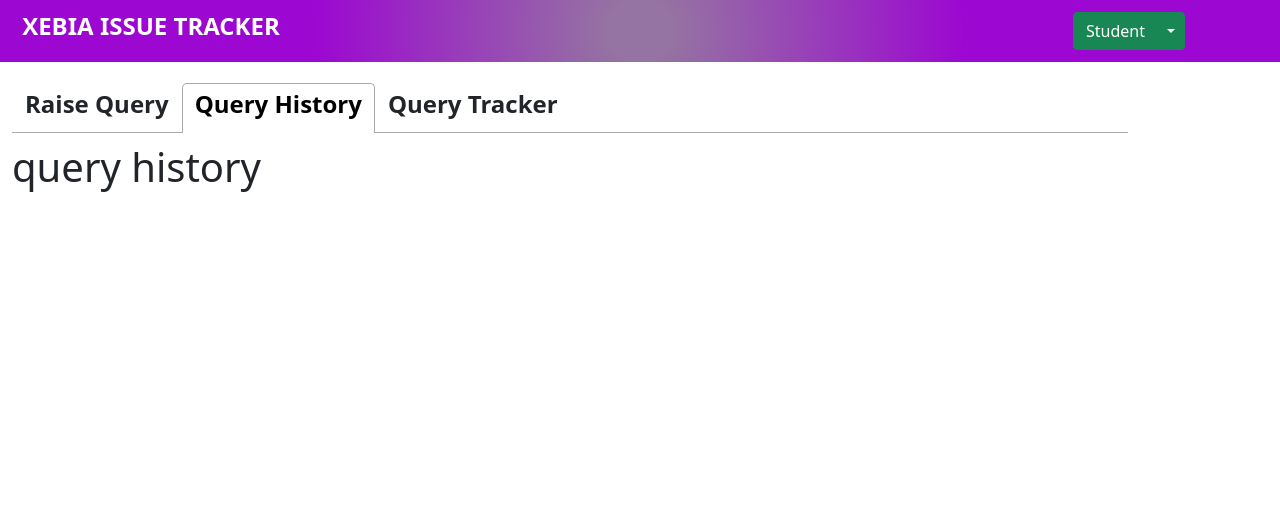
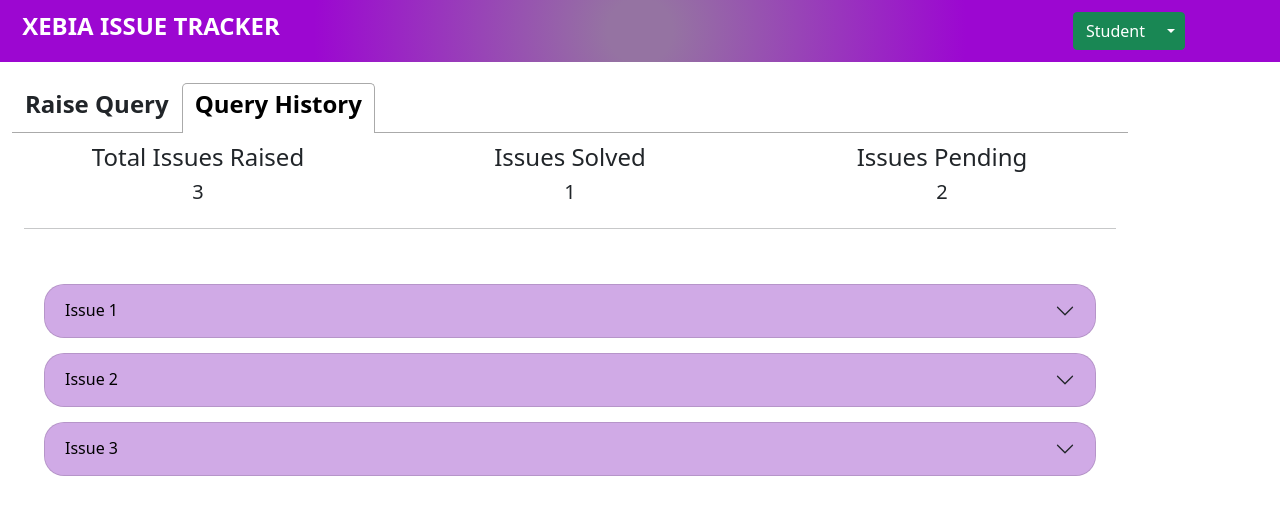
Before and after one commit to IcHiGo-KuRoSaKiI/Xethon-Robosuto-Frontend, a React (Create React App) app: page /studentHome in a window 1280 px wide. Both pictures are taken after a click on the tab "Query History". Shown: the top 514 px of the page. Built offline with nearby package versions, Linux system fonts and the light colour scheme.

Commit message:
student:issue history and issue tracker design completed

```diff
--- a/package.json
+++ b/package.json
@@ -16,6 +16,7 @@
     "react-router-dom": "^5.3.0",
     "react-scripts": "4.0.3",
     "react-select": "^5.0.0",
+    "react-simple-star-rating": "^3.0.0",
     "react-tabs": "^3.2.2",
     "web-vitals": "^1.1.2"
   },
--- a/src/App.js
+++ b/src/App.js
@@ -6,7 +6,6 @@
 
 function App() {
   return (
-    <div className="App">
     <Router>
       <div className="App">
         <Switch>
@@ -21,8 +20,7 @@
           </Route>
         </Switch>
       </div>
-      </Router>
-    </div>
+    </Router >
   );
 }
 
--- /dev/null
+++ b/src/pages/Components/QueryAccordian/QueryAccordian.css
@@ -0,0 +1,41 @@
+.accordion-item{
+  background-color: #d0aae6 !important;
+  border-radius: 20px !important;
+  margin: 15px 20px;
+}
+.accordion-button{
+  background-color: #d0aae6 !important;
+  color: black !important;
+  border-radius: 20px !important;
+  border-bottom: 0px transparent !important;
+}
+.accordion-button:focus{
+  border: #d0aae6 !important;
+}
+.query_history_button{
+  border-radius: 15px !important;
+  font-weight: 700 !important;
+  background-color: white !important;
+  color: black !important;
+  border-color: blanchedalmond !important;
+  margin: 5px 0px;
+}
+.query_tracking_button{
+  border-radius: 15px !important;
+  font-weight: 700 !important;
+  color: black !important;
+  margin: 5px 0px;
+}
+
+.solutionBox{
+  border: 1px solid black;
+  padding: 10px;
+}
+
+.query_history_button{
+  border-radius: 15px;
+  font-weight: 700;
+  background-color: white;
+  color: black;
+  border-color: blanchedalmond;
+}
--- /dev/null
+++ b/src/pages/Components/QueryAccordian/QueryAccordian.js
@@ -0,0 +1,176 @@
+import React, { useState } from 'react';
+import "./QueryAccordian.css"
+import { Container, Row, Col } from 'react-bootstrap';
+import { Button, Form } from 'react-bootstrap';
+import Accordion from 'react-bootstrap/Accordion'
+import Modal from 'react-bootstrap/Modal'
+import Stepper from '@mui/material/Stepper';
+import Step from '@mui/material/Step';
+import StepLabel from '@mui/material/StepLabel';
+import StepContent from '@mui/material/StepContent';
+// import Button from '@mui/material/Button';
+import Paper from '@mui/material/Paper';
+import Rating from 'react-simple-star-rating';
+
+function QueryAccordian({ number, id, department, status }) {
+  const [feedback, showFeedback] = useState(false)
+  const [solution, showSolution] = useState(false)
+  const [tracker, showTracker] = useState(false)
+  const [activeStep, setActiveStep] = useState(3)
+  const [rating, setRating] = useState(0)
+
+  const FeedBackFormHandler = () => {
+    showFeedback(!feedback)
+  }
+  const ViewSolutionHandler = () => {
+    showSolution(!solution)
+  }
+  const ViewTrackerHandler = () => {
+    showTracker(!tracker)
+  }
+  const SubmitFeedback = () => {
+    showFeedback(!feedback)
+  }
+  const handleRating = (rate) => {
+    setRating(rate)
+  }
+
+  const steps = [
+    {
+      label: 'Query Alloted',
+      description: `Query has been alloted to the concerned person`,
+    },
+    {
+      label: 'Query Stage 1',
+      description: 'your query is being analysed',
+    },
+    {
+      label: 'Query Stage 2',
+      description: `your query is under process`,
+    },
+    {
+      label: 'Query Stage 3',
+      description: `query is under final approval by admin`,
+    },
+  ];
+
+  return (
+    <Accordion>
+      <Accordion.Item eventKey="0">
+        <Accordion.Header>Issue {number}
+          {/* <Rating
+            onClick={handleRating}
+            ratingValue={rating}
+            size={20}
+            label
+            transition
+            fillColor='orange'
+            emptyColor='gray'
+            className='foo' // Will remove the inline style if applied
+          /> */}
+        </Accordion.Header>
+        <Accordion.Body>
+          <Row className="justify-content-around">
+            <Col md="4">
+              Issue id: {id} <br />
+              Issue Department: {department} <br />
+              Issue Status: {status}
+            </Col>
+            <Col md="2">
+              <Row><Button className="query_history_button" onClick={FeedBackFormHandler}>Give Feedback</Button></Row>
+              <Row><Button className="query_history_button" onClick={ViewTrackerHandler}>Track status</Button></Row>
+              <Row><Button variant="success" className="query_tracking_button" onClick={ViewSolutionHandler}>View Solution</Button></Row>
+            </Col>
+          </Row>
+        </Accordion.Body>
+      </Accordion.Item>
+      <Modal
+        show={feedback}
+        size="md"
+        aria-labelledby="contained-modal-title-vcenter"
+        centered
+      >
+        <Modal.Header>
+          <Modal.Title id="contained-modal-title-vcenter">
+            Issue Feedback
+          </Modal.Title>
+        </Modal.Header>
+        <Modal.Body>
+          <h5 className="centre"><u>ISSUE ID :</u> {id}</h5>
+          <Form.Group className="mb-3" controlId="formBasicPassword">
+            <Form.Control as="textarea" rows={3} placeholder="Write your feedback here..." />
+          </Form.Group>
+          {/* <Rating
+            onClick={handleRating}
+            ratingValue={rating}
+            size={20}
+            label
+            transition
+            fillColor='orange'
+            emptyColor='gray'
+            className='foo' // Will remove the inline style if applied
+          /> */}
+          <Button variant="primary" type="submit" className="submitButton" onClick={SubmitFeedback}>
+            Submit Feedback
+          </Button>
+        </Modal.Body>
+        <Modal.Footer>
+          <Button onClick={FeedBackFormHandler}>Close</Button>
+        </Modal.Footer>
+      </Modal>
+      <Modal
+        show={solution}
+        size="md"
+        centered
+      >
+        <Modal.Header>
+          <Modal.Title id="contained-modal-title-vcenter">
+            Issue Solution
+          </Modal.Title>
+        </Modal.Header>
+        <Modal.Body>
+          <h5 className="centre"><u>ISSUE ID :</u> {id}</h5>
+          <div className="solutionBox">
+            <p className="solution">Lorem, ipsum dolor sit amet consectetur adipisicing elit. In earum quisquam asperiores vero impedit, eligendi distinctio aliquam perspiciatis, nisi iure fugit doloribus totam vel. Iste reprehenderit delectus facilis natus autem!</p>
+          </div>
+        </Modal.Body>
+        <Modal.Footer>
+          <Button onClick={ViewSolutionHandler}>Close</Button>
+        </Modal.Footer>
+      </Modal>
+      <Modal
+        show={tracker}
+        size="md"
+        centered
+      >
+        <Modal.Header>
+          <Modal.Title id="contained-modal-title-vcenter">
+            Current Status
+          </Modal.Title>
+        </Modal.Header>
+        <Modal.Body>
+          <Stepper activeStep={activeStep} orientation="vertical">
+            {steps.map((step, index) => (
+              <Step key={step.label}>
+                <StepLabel>{step.label}</StepLabel>
+                <StepContent>
+                  <p>{step.description}</p>
+                </StepContent>
+              </Step>
+            ))}
+          </Stepper>
+          {activeStep === steps.length && (
+            <Paper square elevation={0} sx={{ p: 3 }}>
+              <h4>All steps completed - you&apos;re finished</h4>
+            </Paper>
+          )}
+        </Modal.Body>
+        <Modal.Footer>
+          <Button onClick={ViewTrackerHandler}>Close</Button>
+        </Modal.Footer>
+      </Modal>
+    </Accordion >
+  );
+}
+
+export default QueryAccordian;
--- a/src/pages/Login/Login.js
+++ b/src/pages/Login/Login.js
@@ -2,8 +2,8 @@
 import ReactDOM from 'react-dom';
 import './Login.css'
 import Login_Img from './login_img.jpeg'
+import { Link } from "react-router-dom";
 import Select from 'react-select';
-import { Link } from "react-router-dom";
 
 const actions = [
   { label: "Admin", value: 1 },
--- a/src/pages/Student/QueryHistory/QueryHistory.css
+++ b/src/pages/Student/QueryHistory/QueryHistory.css
@@ -0,0 +1,3 @@
+.centre{
+  text-align: center;
+}
--- a/src/pages/Student/QueryHistory/QueryHistory.js
+++ b/src/pages/Student/QueryHistory/QueryHistory.js
@@ -1,11 +1,32 @@
 import React from 'react';
 import "./QueryHistory.css"
+import { Container, Row, Col } from 'react-bootstrap';
+import QueryAccordian from '../../Components/QueryAccordian/QueryAccordian';
+
 
 function QueryHistory(props) {
   return (
-    <div>
-      <h1>query history</h1>
-    </div>
+    <Container>
+      <Row>
+        <Col>
+          <Row className="centre"><h4>Total Issues Raised</h4></Row>
+          <Row className="centre"><h5>3</h5></Row>
+        </Col>
+        <Col>
+          <Row className="centre"><h4>Issues Solved</h4></Row>
+          <Row className="centre"><h5>1</h5></Row>
+        </Col>
+        <Col>
+          <Row className="centre"><h4>Issues Pending</h4></Row>
+          <Row className="centre"><h5>2</h5></Row>
+        </Col>
+      </Row>
+      <hr />
+      <br />
+      <QueryAccordian number="1" id="1" department="IT" status="solved" />
+      <QueryAccordian number="2" id="2" department="IT" status="solved" />
+      <QueryAccordian number="3" id="3" department="IT" status="solved" />
+    </Container>
   );
 }
 
--- a/src/pages/Student/QueryTracker/QueryTracker.js
+++ /dev/null
@@ -1,12 +0,0 @@
-import React from 'react';
-import "./QueryTracker.css"
-
-function QueryTracker(props) {
-  return (
-    <div>
-      <h1>Query tracker</h1>
-    </div>
-  );
-}
-
-export default QueryTracker;
--- a/src/pages/Student/RaiseQuery/RaiseQuery.css
+++ b/src/pages/Student/RaiseQuery/RaiseQuery.css
@@ -5,6 +5,10 @@
 }
 
 .form-control{
+  border-radius: 1.25rem !important;
+}
+
+.form-select{
   border-radius: 1.25rem !important;
 }
 
--- a/src/pages/Student/RaiseQuery/RaiseQuery.js
+++ b/src/pages/Student/RaiseQuery/RaiseQuery.js
@@ -33,14 +33,14 @@
           <Form.Control as="textarea" rows={2} required />
         </Form.Group>
         <Form.Group className="mb-3" controlId="formBasicPassword">
-          <Form.Label><b>Issue Department</b></Form.Label>
-          <Select options={departments} />
-          {/* <Form.Select>
+          <Form.Label><b>Issue category</b></Form.Label>
+          {/* <Select options={departments} /> */}
+          <Form.Select required>
             <option>Open this select menu</option>
             <option value="1">Department 1</option>
             <option value="2">Department 2</option>
             <option value="3">Department 3</option>
-          </Form.Select> */}
+          </Form.Select>
         </Form.Group>
         <Form.Group className="mb-3" controlId="formBasicPassword">
           <Form.Label><b>Screenshot related to the issue (if any)</b></Form.Label><br />
@@ -53,5 +53,4 @@
     </Container >
   );
 }
-
 export default RaiseQuery;
--- a/src/pages/Student/StudentHome.js
+++ b/src/pages/Student/StudentHome.js
@@ -4,7 +4,7 @@
 import { Tab, Tabs, TabList, TabPanel } from 'react-tabs';
 import 'react-tabs/style/react-tabs.css';
 import Header from '../Components/Header/Header';
-import QueryTracker from "./QueryTracker/QueryTracker"
+// import QueryTracker from "./QueryTracker/QueryTracker"
 import RaiseQuery from "./RaiseQuery/RaiseQuery"
 import QueryHistory from "./QueryHistory/QueryHistory"
 
@@ -17,7 +17,7 @@
           <TabList>
             <Tab><h4><b>Raise Query</b></h4></Tab>
             <Tab><h4><b>Query History</b></h4></Tab>
-            <Tab><h4><b>Query Tracker</b></h4></Tab>
+            {/* <Tab><h4><b>Query Tracker</b></h4></Tab> */}
           </TabList>
           <TabPanel className="left">
             <RaiseQuery />
@@ -25,9 +25,9 @@
           <TabPanel>
             <QueryHistory />
           </TabPanel>
-          <TabPanel>
+          {/* <TabPanel>
             <QueryTracker />
-          </TabPanel>
+          </TabPanel> */}
         </Tabs>
       </Container>
     </div>
```
Also changed, not shown: src/pages/Student/QueryTracker/QueryTracker.css (deleted), 1 other file (tests, documents, lock files or other folders). Lines whose indentation alone changed are shown as unchanged.
